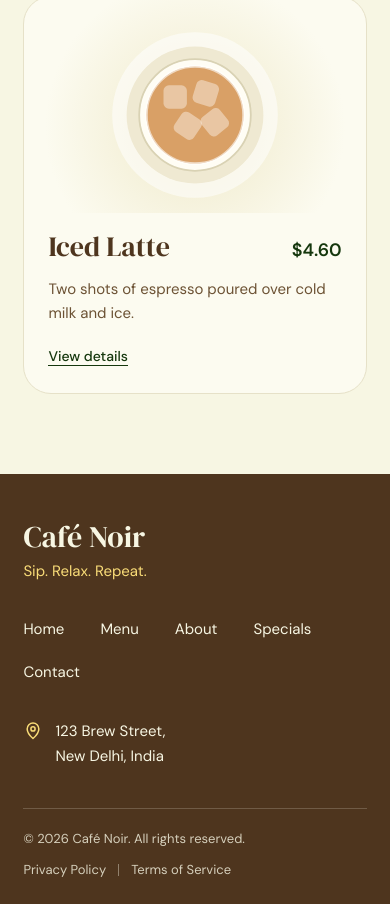
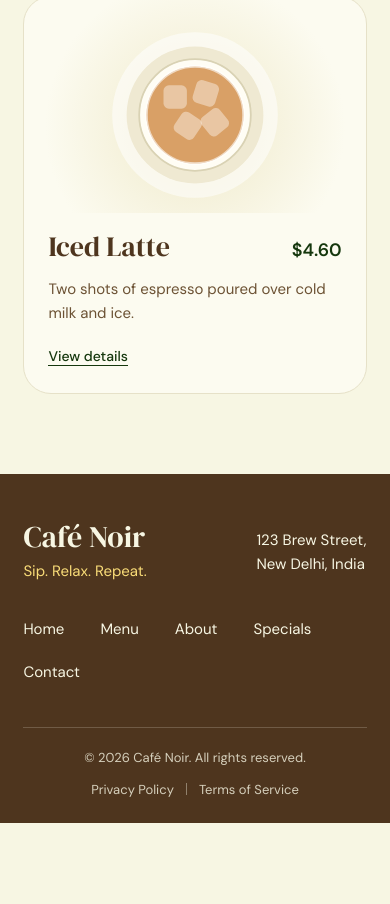
Before and after one commit to shashankssangawar/Cafe-Noir-Template, a Next.js app: page /menu in a window 390 px wide. Shown: the part 4056-4960 px from the top of the page. After the commit the page ends 4879 px from the top, so only its background shows below. Built offline with nearby package versions, Linux system fonts and the light colour scheme.

Commit message:
Minor improvements in Home Page.

```diff
--- a/src/components/blocks/footer.jsx
+++ b/src/components/blocks/footer.jsx
@@ -36,9 +36,10 @@ export default function Footer() {
       {/* leaf sprig, draws itself once */}
       <LeafRightOldLace className={'absolute -left-2 top-2 hidden h-[75%] md:block'} reduce={reduce} />
 
+      {/* Desktop View */}
       <motion.div
         variants={container} initial="hidden" whileInView="show" viewport={{ once: true, amount: 0.3 }}
-        className="relative mx-auto max-w-[1400px] px-[6vw] pb-6 pt-12"
+        className="relative md:block hidden mx-auto max-w-[1400px] px-[6vw] pb-6 pt-12"
       >
         <div className="grid items-center gap-8 md:grid-cols-[1fr_auto_1fr] md:gap-12 md:pl-[4vw]">
           <motion.div variants={item}>
@@ -84,6 +85,55 @@ export default function Footer() {
           </p>
         </motion.div>
       </motion.div>
+
+      {/* Mobile View */}
+      <motion.div
+        variants={container} initial="hidden" whileInView="show" viewport={{ once: true, amount: 0.3 }}
+        className="relative block md:hidden mx-auto max-w-[1400px] px-[6vw] pb-6 pt-12"
+      >
+        <div className="grid items-center gap-8 md:grid-cols-[1fr_auto_1fr] md:gap-12 md:pl-[4vw]">
+          <motion.div variants={item} className="flex items-center gap-6 justify-between">
+            <div>
+              <h1 className="text-3xl leading-none">Café Noir</h1>
+              <p className="mt-2 text-[15px] text-golden-pastel">Sip. Relax. Repeat.</p>
+            </div>
+
+            <motion.address variants={item} className="flex items-start gap-3 text-[15px] not-italic leading-relaxed md:justify-self-end">
+              <span>123 Brew Street,<br />New Delhi, India</span>
+            </motion.address>
+          </motion.div>
+
+          <motion.nav variants={item} aria-label="Footer">
+            <ul className="flex flex-wrap gap-x-9 gap-y-3 text-[15px]">
+              {LINKS.map((l) => (
+                <li key={l.label}>
+                  <a
+                    href={l.href}
+                    className="group relative inline-block py-1 focus-visible:outline-2 focus-visible:outline-offset-4 focus-visible:outline-golden-pastel"
+                  >
+                    {l.label}
+                    <span className="absolute inset-x-0 bottom-0 h-px origin-left scale-x-0 bg-golden-pastel transition-transform duration-300 group-hover:scale-x-100 group-focus-visible:scale-x-100" />
+                  </a>
+                </li>
+              ))}
+            </ul>
+          </motion.nav>
+        </div>
+
+        {/* divider grows across, then legal row fades in */}
+        <motion.div
+          variants={{ hidden: { scaleX: 0 }, show: { scaleX: 1, transition: { duration: 1, ease } } }}
+          className="mb-5 mt-10 h-px origin-left bg-old-lace/20"
+        />
+        <motion.div variants={item} className="flex flex-wrap items-center justify-center gap-3 text-[13px] text-old-lace/80">
+          <p>© {date?.getFullYear() || '2026'} Café Noir. All rights reserved.</p>
+          <p className="flex items-center gap-3">
+            <a href="#privacy" className="hover:text-golden-pastel focus-visible:outline-2 focus-visible:outline-golden-pastel">Privacy Policy</a>
+            <span aria-hidden="true" className="h-3 w-px bg-old-lace/40" />
+            <a href="#terms" className="hover:text-golden-pastel focus-visible:outline-2 focus-visible:outline-golden-pastel">Terms of Service</a>
+          </p>
+        </motion.div>
+      </motion.div>
     </footer>
   );
 }
--- a/src/components/sections/contact/index.jsx
+++ b/src/components/sections/contact/index.jsx
@@ -151,7 +151,7 @@ export default function Contact({ heroImage, sideImage, mapEmbedSrc, onSubmit })
     <section id="contact-page">
       {/* ---------- Hero ---------- */}
       <div className="relative overflow-hidden bg-cafe-noir text-old-lace">
-        <div className="absolute top-0 right-0">
+        <div className="md:flex hidden absolute top-0 right-0">
           <img
             src={COMMON_IMAGES_LINKS.HOME.CONTACT.BACKGROUND}
             alt={COMMON_IMAGES_SEO.HOME.CONTACT.BACKGROUND}
@@ -210,7 +210,7 @@ export default function Contact({ heroImage, sideImage, mapEmbedSrc, onSubmit })
           <motion.div
             initial={{ opacity: 0, x: reduce ? 0 : -40 }} whileInView={{ opacity: 1, x: 0 }}
             viewport={{ once: true, amount: 0.2 }} transition={{ duration: 0.9, ease }}
-            className="h-[280px] overflow-hidden rounded-3xl bg-cafe-noir md:h-auto md:min-h-[420px]"
+            className="h-[280px] overflow-hidden rounded-3xl bg-cafe-noir md:h-auto md:min-h-[420px] md:block hidden"
           >
             <img
               src={COMMON_IMAGES_LINKS.HOME.CONTACT.LATTE}
--- a/src/components/sections/newsletter/index.jsx
+++ b/src/components/sections/newsletter/index.jsx
@@ -41,7 +41,7 @@ export default function Newsletter() {
   });
 
   return (
-    <section className="bg-card">
+    <section>
       <div className="mx-auto grid max-w-[1400px] items-center gap-8 px-[6vw] pb-10 lg:grid-cols-[1.1fr_1.3fr_auto] lg:gap-12">
         <motion.div {...fade()}>
           <h1 className="text-[clamp(30px,3.4vw,40px)] leading-tight">Stay in the Loop</h1>
@@ -63,9 +63,9 @@ export default function Newsletter() {
                 aria-describedby="newsletter-error"
                 animate={status === "error" && !reduce ? { x: [0, -8, 8, -5, 5, 0] } : { x: 0 }}
                 transition={{ duration: 0.4 }}
-                className={`h-12 w-full rounded-full border bg-old-lace/50 px-6 text-base outline-none transition-colors placeholder:text-grullo focus:ring-2 disabled:opacity-60 ${status === "error"
+                className={`h-12 w-full rounded-full border bg-grullo/10 px-6 text-base outline-none transition-colors placeholder:text-grullo focus:ring-2 disabled:opacity-60 ${status === "error"
                   ? "border-red-700/60 focus:ring-red-700/20"
-                  : "border-line focus:border-ebony focus:ring-ebony/20"
+                  : "border-coffee focus:border-coffee focus:ring-coffee focus:outline-coffee"
                   }`}
               />
             </div>
--- a/src/components/sections/values/index.jsx
+++ b/src/components/sections/values/index.jsx
@@ -15,7 +15,7 @@ export default function OurValues({ image, imageSeo }) {
   };
 
   return (
-    <section id="values" className="relative overflow-hidden px-[6vw] py-16">
+    <section id="values" className="relative overflow-hidden px-[6vw]">
       <LeafLeftGrullo
         reduce={reduce}
         className="absolute -right-3 top-8 hidden h-[260px] lg:block"
```
